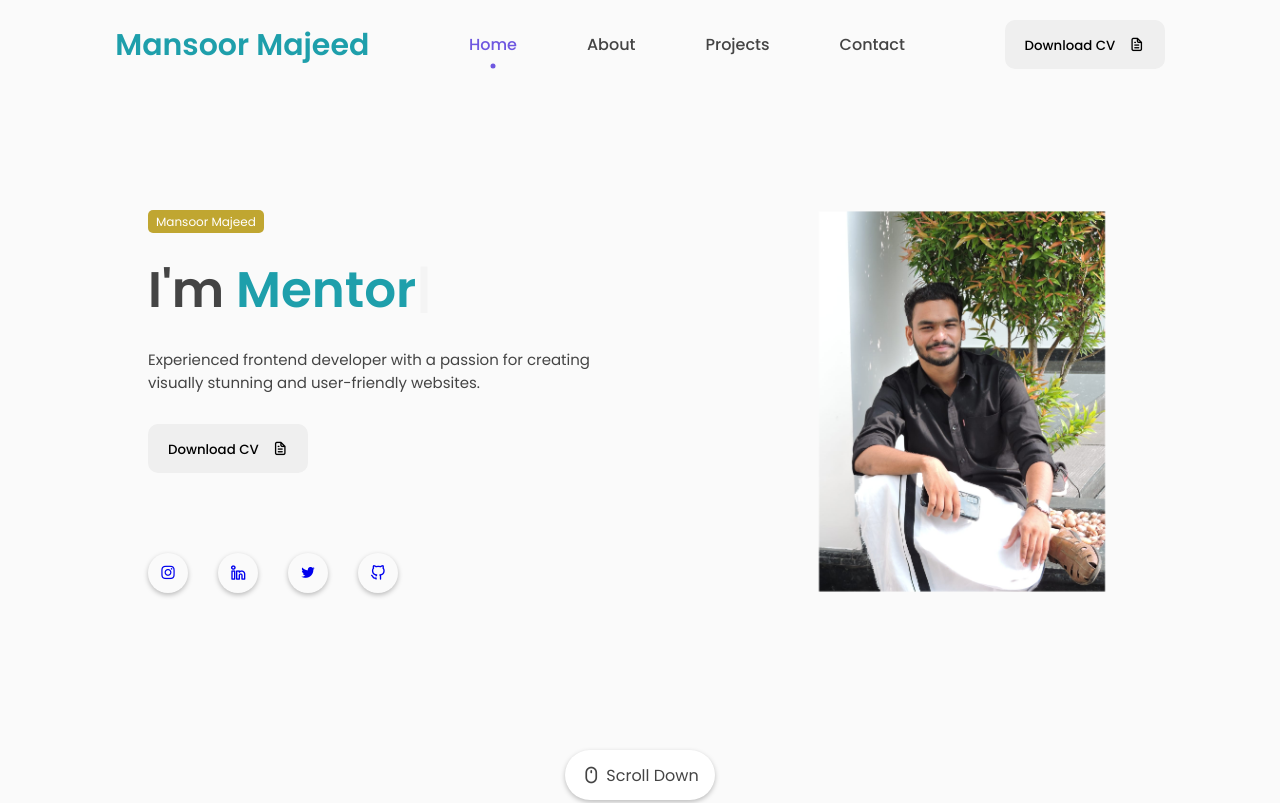
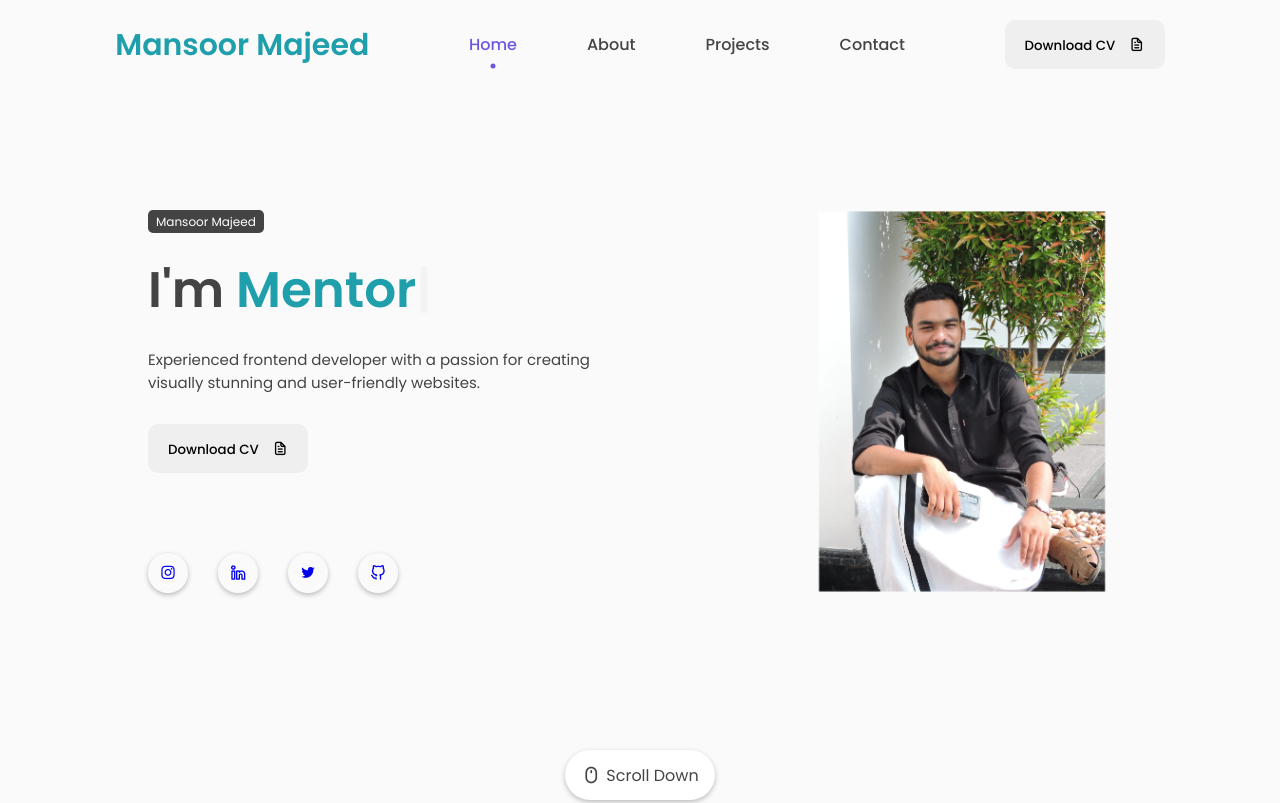
Before and after one commit to Mans22r/m22-web, a plain HTML site: page index.html in a window 1280 px wide. Shown: the top 803 px of the page. Drawn offline with nearby package versions, Linux system fonts and the light colour scheme.

Commit message:
Update style.css
colour changed

```diff
--- a/style.css
+++ b/style.css
@@ -175,7 +175,7 @@ nav{
     padding-left: 20px;
 }
 .featured-text-card span{
-    background: var(--third-color);
+    background: var(--text-color-second);
     color: var(--color-white);
     padding: 3px 8px;
     font-size: 12px;
```
